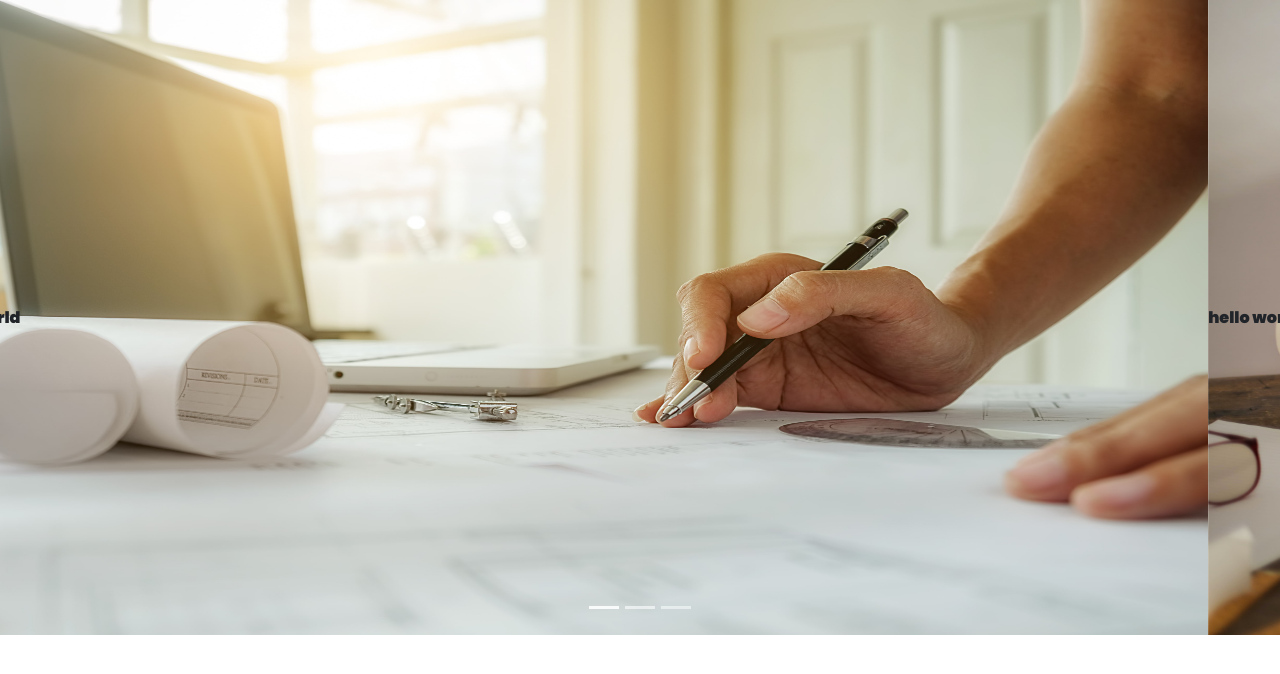
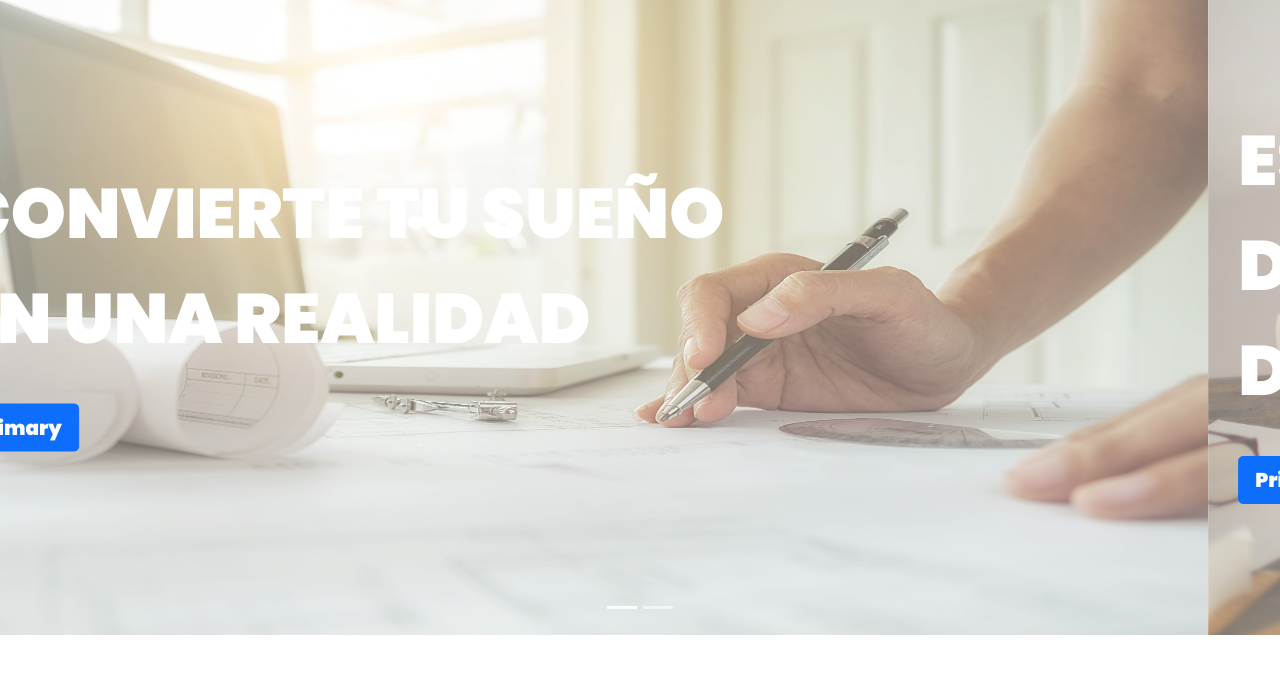
Before and after one commit to pablopereira5/nypcreaciones, a plain HTML site: page index.html in a window 1280 px wide. Drawn offline with nearby package versions, Linux system fonts and the light colour scheme.

Commit message:
slides terminado

```diff
--- a/assets/css/style.css
+++ b/assets/css/style.css
@@ -13,3 +13,13 @@ body{
 .nav-link{
     color: white;
 }
+.d-block{
+
+
+    opacity: .6;
+}
+ .text-slide{
+    color:white;
+    font-size: 70px;
+    margin-left: 30px;
+}
--- a/index.html
+++ b/index.html
@@ -9,20 +9,25 @@
     <title>Document</title>
 </head>
 <body>
+
     <div id="carouselExampleIndicators" class="carousel slide" data-bs-ride="carousel">
         <div class="carousel-indicators">
           <button type="button" data-bs-target="#carouselExampleIndicators" data-bs-slide-to="0" class="active" aria-current="true" aria-label="Slide 1"></button>
           <button type="button" data-bs-target="#carouselExampleIndicators" data-bs-slide-to="1" aria-label="Slide 2"></button>
-          <button type="button" data-bs-target="#carouselExampleIndicators" data-bs-slide-to="2" aria-label="Slide 3"></button>
+
         </div>
-        <div class="carousel-inner">
-          <div class="carousel-item active">
+        <div class="carousel-inner ">
+          <div class="carousel-item active ">
             <img src="assets/img/slide1.jpg" class="d-block w-100" width="100%" height="635px" alt="...">
-            <div class="position-absolute top-50 start-0 translate-middle-y">hello world</div>
+            <div class="position-absolute top-50 start-0 translate-middle-y text-slide">CONVIERTE TU SUEÑO<BR> EN UNA REALIDAD<br>
+              <button type="button" class="btn btn-primary btn-lg">Primary</button>
+            </div>
           </div>
           <div class="carousel-item">
             <img src="assets/img/slide2.jpg" class="d-block w-100" width="100%" height="635px" alt="...">
-            <div class="position-absolute top-50 start-0 translate-middle-y">hello world</div>
+            <div class="position-absolute top-50 start-0 translate-middle-y text-slide">ESTAMOS CON VOS<BR> DESDE EL INICIO AL FINAL<BR> DEL PROYECTO<br>
+              <button type="button" class="btn btn-primary btn-lg">Primary</button>
+            </div>
 
           </div>
         </div>
```
